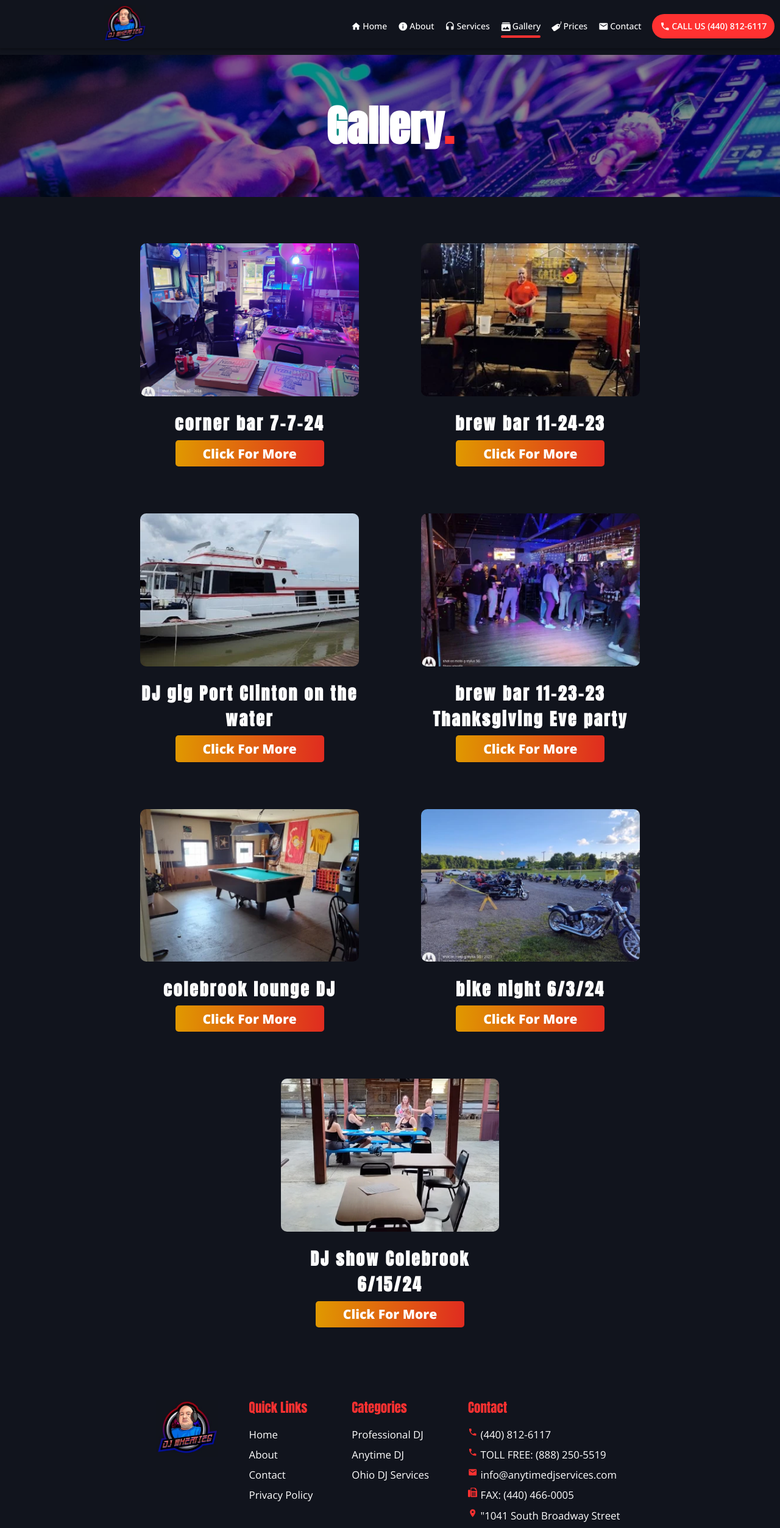
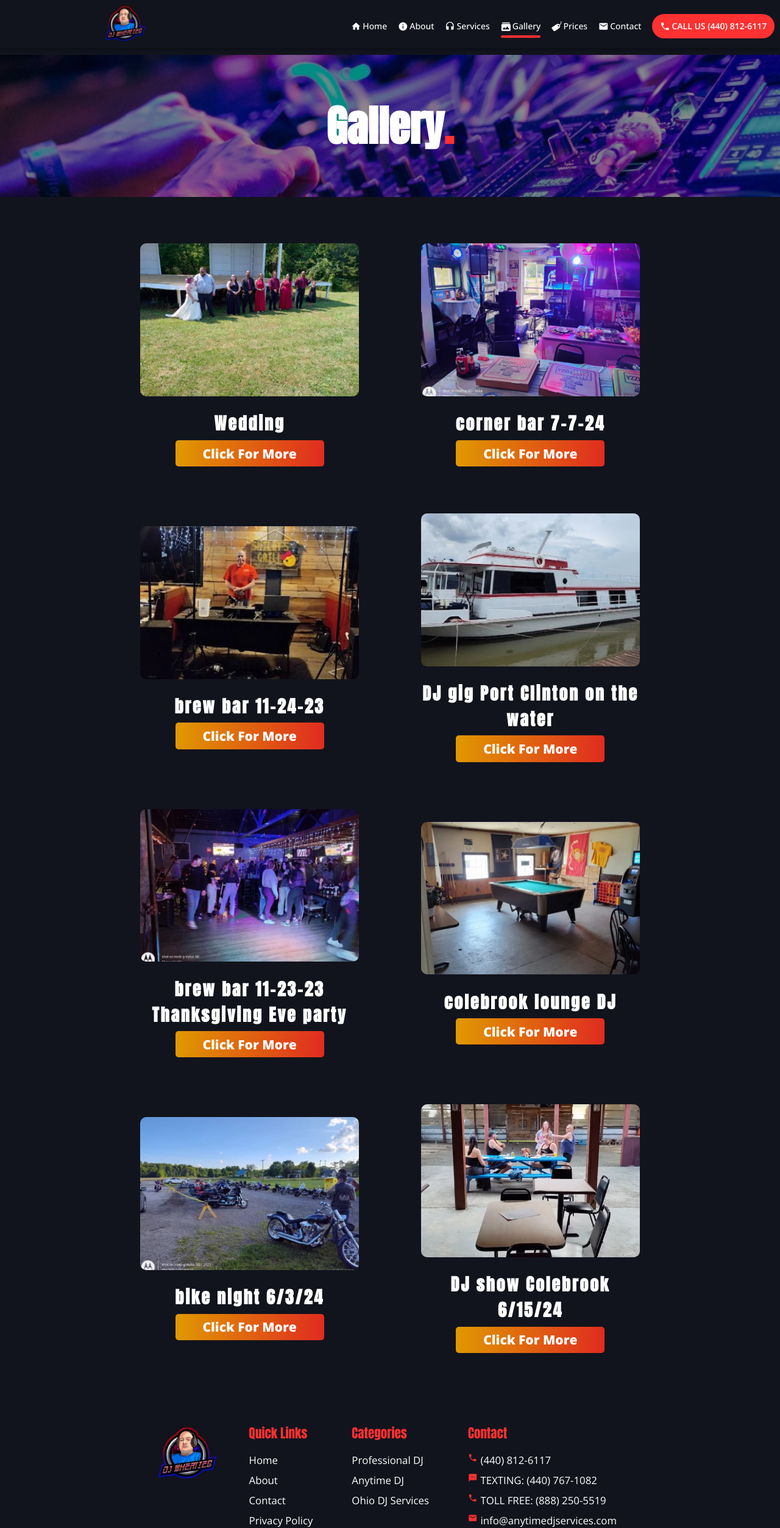
Before and after one commit to wbojczuk/antimedjservices_RD, a Next.js app: page /gallery in a window 1280 px wide. Shown: the top 2506 px of the page at 61% size. Built offline with nearby package versions, Linux system fonts and the light colour scheme.

Commit message:
updated'

```diff
--- a/src/app/(mainsite)/components/contactpage/ContactInfo/ContactInfo.tsx
+++ b/src/app/(mainsite)/components/contactpage/ContactInfo/ContactInfo.tsx
@@ -14,6 +14,11 @@ export default function ContactInfo() {
           <svg xmlns="http://www.w3.org/2000/svg" width="1em" height="1em" viewBox="0 0 24 24"><path fill="currentColor" d="M6.62 10.79c1.44 2.83 3.76 5.15 6.59 6.59l2.2-2.2c.28-.28.67-.36 1.02-.25c1.12.37 2.32.57 3.57.57a1 1 0 0 1 1 1V20a1 1 0 0 1-1 1A17 17 0 0 1 3 4a1 1 0 0 1 1-1h3.5a1 1 0 0 1 1 1c0 1.25.2 2.45.57 3.57c.11.35.03.74-.25 1.02z"></path></svg>
             <span>{process.env.NEXT_PUBLIC_PHONE_NUM_FORMATTED}</span>
           </a>
+
+          <a href={"sms:" + process.env.NEXT_PUBLIC_TEXT_NUM} target="_blank" className={styles.contactItem}>
+                <svg xmlns="http://www.w3.org/2000/svg" width="1em" height="1em" viewBox="0 0 24 24"><path fill="currentColor" d="M2 22V4q0-.825.588-1.412T4 2h16q.825 0 1.413.588T22 4v12q0 .825-.587 1.413T20 18H6zm6-11q.425 0 .713-.288T9 10t-.288-.712T8 9t-.712.288T7 10t.288.713T8 11m4 0q.425 0 .713-.288T13 10t-.288-.712T12 9t-.712.288T11 10t.288.713T12 11m4 0q.425 0 .713-.288T17 10t-.288-.712T16 9t-.712.288T15 10t.288.713T16 11"></path></svg>
+                  <span>TEXTING: {process.env.NEXT_PUBLIC_TEXT_NUM_FORMATTED}</span>
+                </a>
 
           <a href={`tel:8882505519}`} className={styles.contactItem}>
           <svg xmlns="http://www.w3.org/2000/svg" width="1em" height="1em" viewBox="0 0 24 24"><path fill="currentColor" d="M6.62 10.79c1.44 2.83 3.76 5.15 6.59 6.59l2.2-2.2c.28-.28.67-.36 1.02-.25c1.12.37 2.32.57 3.57.57a1 1 0 0 1 1 1V20a1 1 0 0 1-1 1A17 17 0 0 1 3 4a1 1 0 0 1 1-1h3.5a1 1 0 0 1 1 1c0 1.25.2 2.45.57 3.57c.11.35.03.74-.25 1.02z"></path></svg>
--- a/src/app/(mainsite)/components/misc/Footer/Footer.tsx
+++ b/src/app/(mainsite)/components/misc/Footer/Footer.tsx
@@ -54,6 +54,11 @@ export default function Footer() {
                 </aside>
 
                 <aside className={`${styles.contactItem} ${styles.listItem}`}>
+                <svg xmlns="http://www.w3.org/2000/svg" width="1em" height="1em" viewBox="0 0 24 24"><path fill="currentColor" d="M2 22V4q0-.825.588-1.412T4 2h16q.825 0 1.413.588T22 4v12q0 .825-.587 1.413T20 18H6zm6-11q.425 0 .713-.288T9 10t-.288-.712T8 9t-.712.288T7 10t.288.713T8 11m4 0q.425 0 .713-.288T13 10t-.288-.712T12 9t-.712.288T11 10t.288.713T12 11m4 0q.425 0 .713-.288T17 10t-.288-.712T16 9t-.712.288T15 10t.288.713T16 11"></path></svg>
+                  <a href={"sms:" + process.env.NEXT_PUBLIC_TEXT_NUM} target="_blank">TEXTING: {process.env.NEXT_PUBLIC_TEXT_NUM_FORMATTED}</a>
+                </aside>
+
+                <aside className={`${styles.contactItem} ${styles.listItem}`}>
                   <svg xmlns="http://www.w3.org/2000/svg" width="1em" height="1em" viewBox="0 0 24 24"><path fill="currentColor" d="M6.62 10.79c1.44 2.83 3.76 5.15 6.59 6.59l2.2-2.2c.28-.28.67-.36 1.02-.25c1.12.37 2.32.57 3.57.57a1 1 0 0 1 1 1V20a1 1 0 0 1-1 1A17 17 0 0 1 3 4a1 1 0 0 1 1-1h3.5a1 1 0 0 1 1 1c0 1.25.2 2.45.57 3.57c.11.35.03.74-.25 1.02z"></path></svg>
                   <a href={"tel:8882505519"} target="_blank">TOLL FREE: (888) 250-5519</a>
                 </aside>
--- a/src/app/(mainsite)/data/galleryimgs.ts
+++ b/src/app/(mainsite)/data/galleryimgs.ts
@@ -40,6 +40,11 @@ const galleryImgs: galleryData[] = [
     url: "https://photos.app.goo.gl/NMvYgNzzCtnX18Fu5",
     title:"corner bar 7-7-24"
 },
+{
+    img: "/img/gallery/wedding.png",
+    url: "https://photos.app.goo.gl/qK7PvjR8qZCC9QPZ9",
+    title:"Wedding"
+},
 ]
 
 export default galleryImgs
```
Also changed, not shown: public/img/gallery/wedding.png (added), 1 other file (tests, documents, lock files or other folders).
